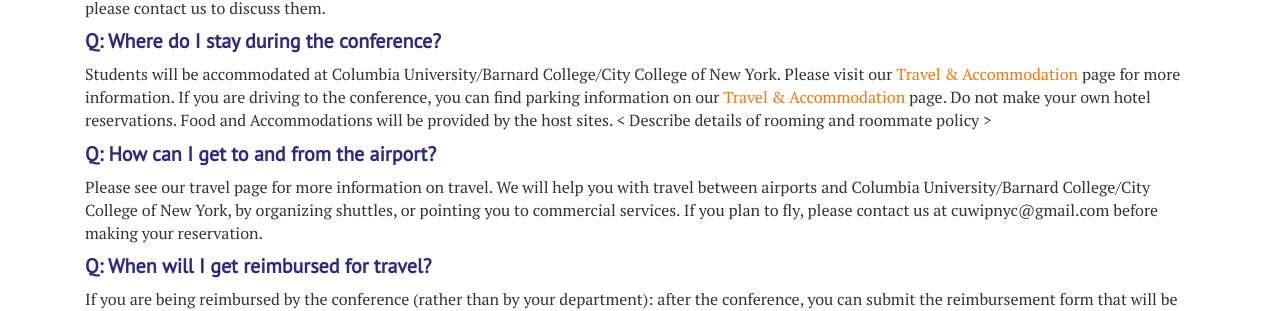
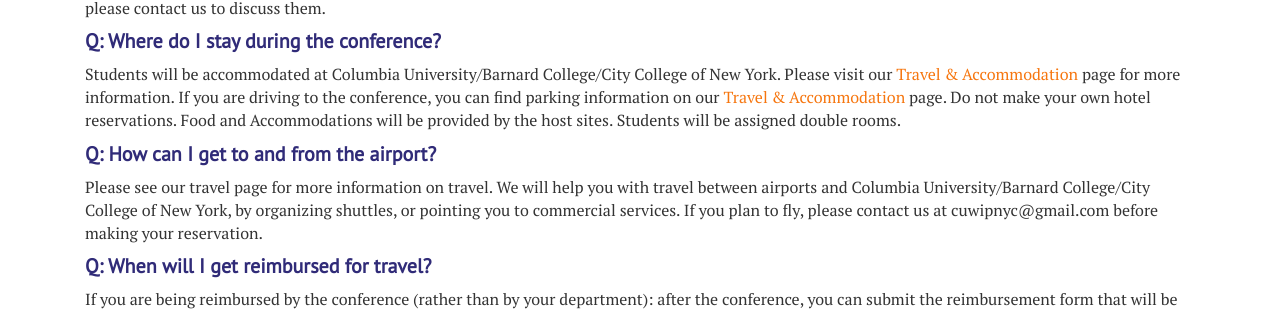
Before and after one commit to cuwip-nyc/cuwip-nyc.github.io, a Jekyll site: the page built from faq.md, in a window 1280 px wide and 900 px high, scrolled down 2567 px. Shown: the part 174-485 px from the top of the window. Built offline with Jekyll 4.4.1, drawn with Linux system fonts in a browser that asks for light colours.

```diff
--- a/faq.md
+++ b/faq.md
@@ -13,6 +13,7 @@ The primary goal of the CUWiP conference is to help undergraduate women continue
 
 The 2018 program at Columbia University/Barnard College/City College of New York will include research talks, panel discussions about graduate school and careers in physics, workshops and discussions about women in physics, student research talks and poster session, and laboratory tours.
 
+
 #### Who is invited to attend CUWiP?
 
 For the last decade, Conferences for Undergraduate Women in Physics (CUWiP) has
@@ -24,6 +25,9 @@ and share invaluable experiences, advice, and ideas with other women.
 Undergraduate students are eligible to apply and register for the conference,
 and we encourage non-undergraduate students or interested faculty/mentors to
 email cuwipnyc@gmail.com for details about attendance and participation.
+
+
+
 
 ### APPLICATION AND REGISTRATION
 
@@ -54,6 +58,9 @@ No, but you should have an estimate of the cost. If you are traveling by air and
 #### What will increase my chances of being accepted to the conference?
 
 First, make sure you submit your application by the deadline. Second, make sure you put some thought into why you want to attend and what you want to get out of the conference. Please answer all questions on the application fully and honestly. Offering to present a talk or a poster will not affect your chances of being selected to attend.
+
+
+
 
 ### COST AND FUNDING
 
@@ -131,7 +138,8 @@ College of New York. Please visit our [Travel &
 Accommodation]({{site.baseurl}}/travel/) page for more information. If you are
 driving to the conference, you can find parking information on our [Travel &
 Accommodation]({{site.baseurl}}/travel/) page. Do not make your own hotel
-reservations. Food and Accommodations will be provided by the host sites.  < Describe details of rooming and roommate policy >
+reservations. Food and Accommodations will be provided by the host sites.
+Students will be assigned double rooms.
 
 #### How can I get to and from the airport?
 
--- a/index.html
+++ b/index.html
@@ -46,6 +46,9 @@ role="button">Apply Here. &raquo;</a></p>
     </div>
   </div>
 <hr />
+<iframe
+src="https://www.google.com/maps/d/u/3/embed?mid=11DrGl4F4IbB1DyUFeoMpwShT-88"
+width="640" height="480"></iframe>
 <div class="row">
 <h3>Local Organizers</h3>
 
```
Also changed, not shown: 9 other files.
